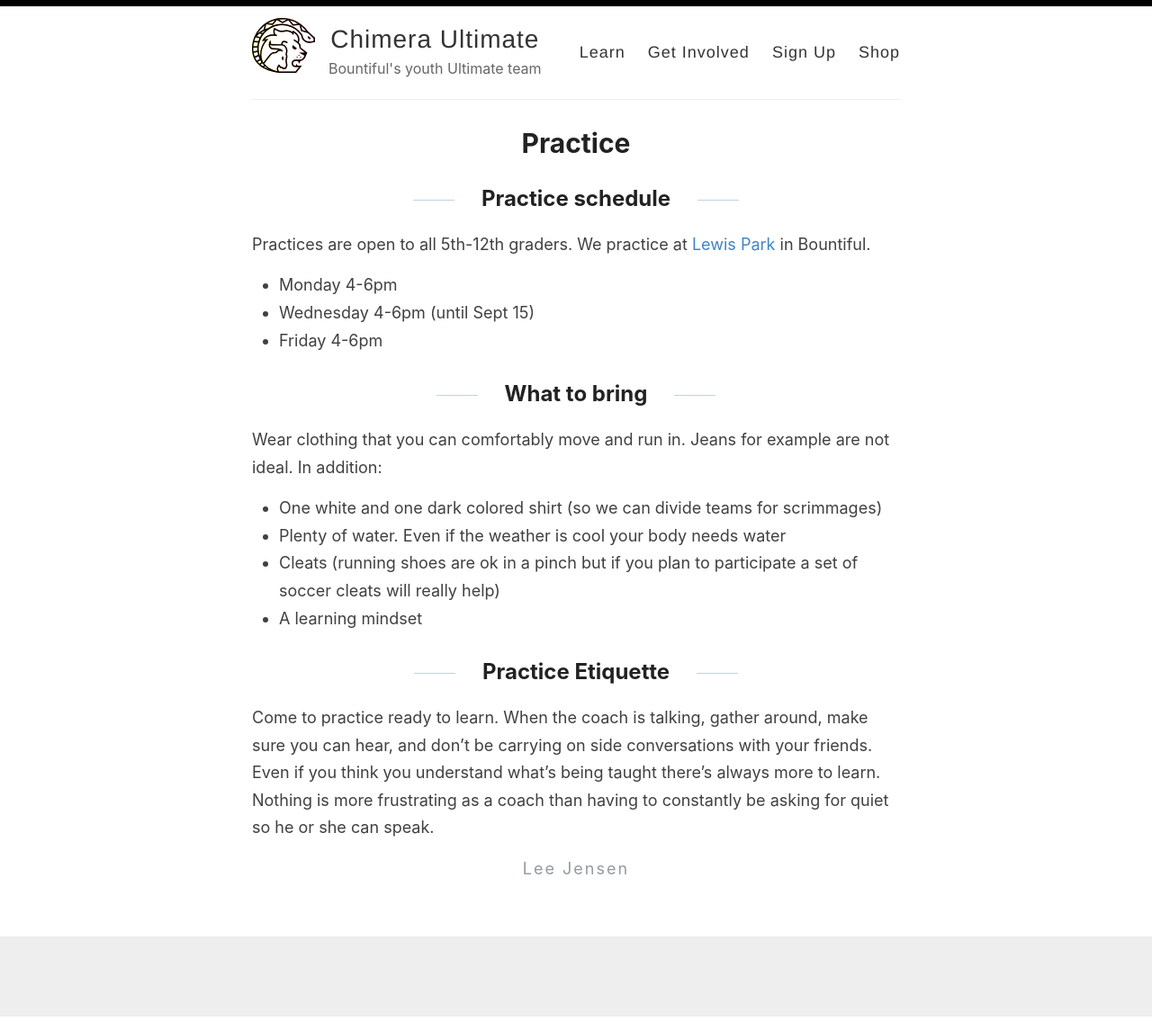
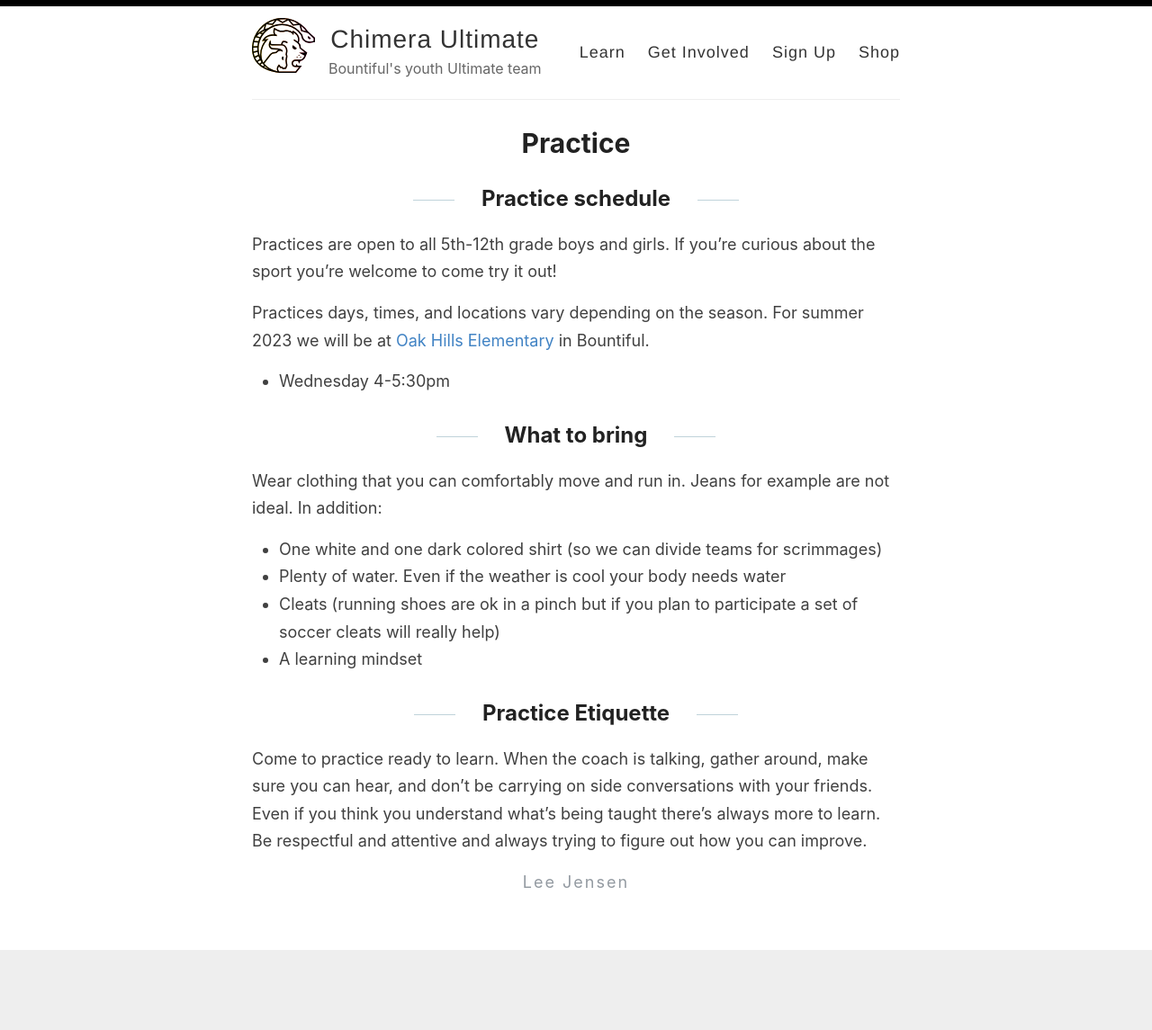
Before and after one commit to outerim/bountiful-ultimate, a Jekyll site: the page built from _pages/practice.md, in a window 1280 px wide. Shown: the whole page at 90% size. Built offline with Jekyll 4.4.1, drawn with Linux system fonts in a browser that asks for light colours.

Commit message:
Update practice.md

```diff
--- a/_pages/practice.md
+++ b/_pages/practice.md
@@ -5,10 +5,10 @@ permalink: /practice
 ---
 
 ## Practice schedule
-Practices are open to all 5th-12th graders. We practice at [Lewis Park](https://goo.gl/maps/yHBn8AxMc3rVmngMA) in Bountiful.
-* Monday 4-6pm
-* Wednesday 4-6pm (until Sept 15)
-* Friday 4-6pm
+Practices are open to all 5th-12th grade boys and girls. If you're curious about the sport you're welcome to come try it out!
+
+Practices days, times, and locations vary depending on the season. For summer 2023 we will be at [Oak Hills Elementary](https://goo.gl/maps/e9dEQGmLe5MZM5Yw9) in Bountiful.
+* Wednesday 4-5:30pm
 
 ## What to bring
 
@@ -21,4 +21,4 @@ Wear clothing that you can comfortably move and run in. Jeans for example are no
 
 ## Practice Etiquette
 
-Come to practice ready to learn. When the coach is talking, gather around, make sure you can hear, and don't be carrying on side conversations with your friends. Even if you think you understand what's being taught there's always more to learn. Nothing is more frustrating as a coach than having to constantly be asking for quiet so he or she can speak.
+Come to practice ready to learn. When the coach is talking, gather around, make sure you can hear, and don't be carrying on side conversations with your friends. Even if you think you understand what's being taught there's always more to learn. Be respectful and attentive and always trying to figure out how you can improve.
```
